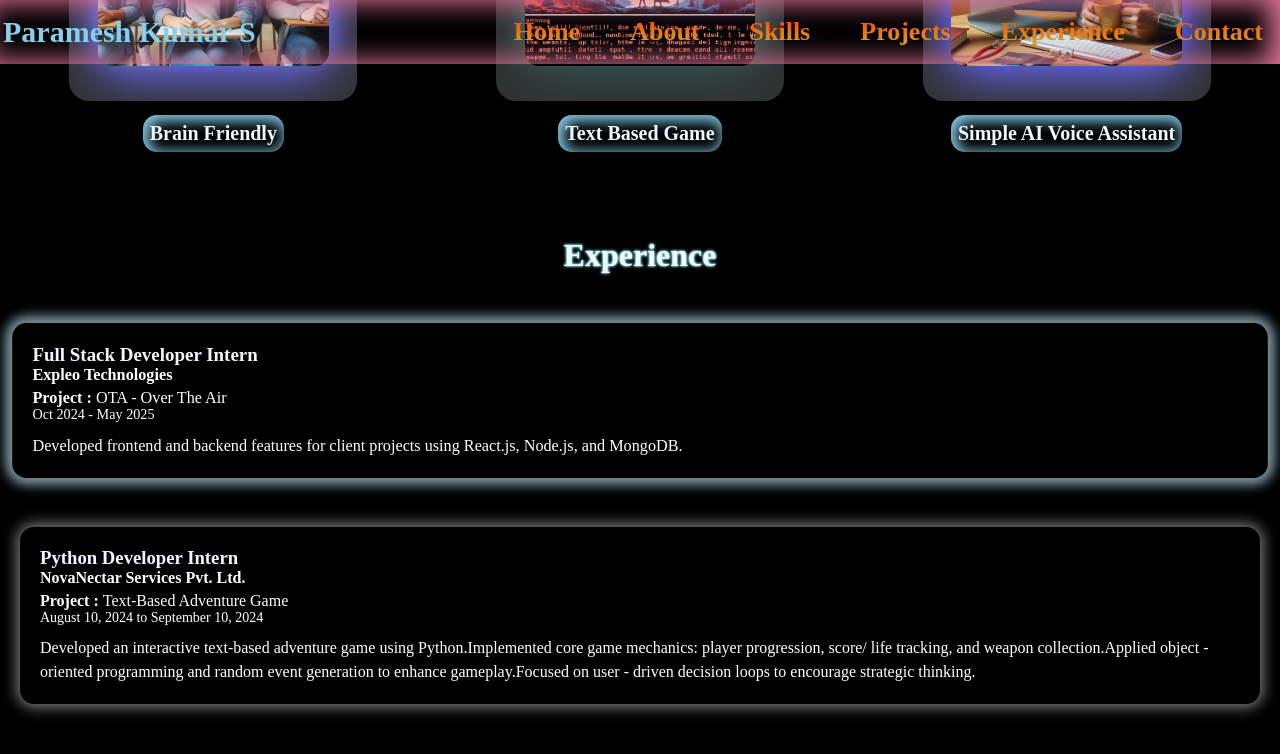
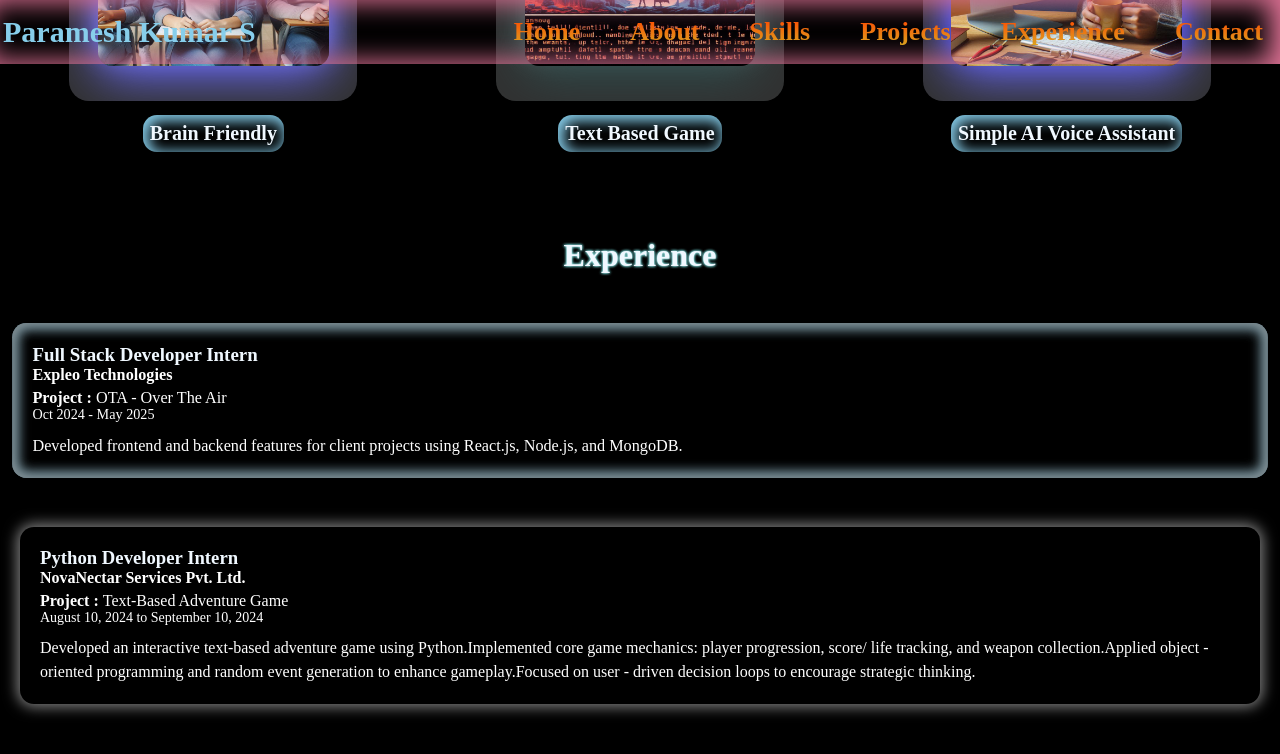
Before and after one commit to Paramesh-Kumar-2004/VP_Portfolio-2, a React (Create React App) app: page / in a window 1280 px wide. In both pictures the pointer is over the element 640 px from the left and 3664 px from the top of the page. Shown: the part 3264-4018 px from the top of the page. Built offline with nearby package versions, Linux system fonts and the light colour scheme.

Commit message:
Updating The Experience.css

```diff
--- a/src/Styles/Experience.css
+++ b/src/Styles/Experience.css
@@ -19,7 +19,7 @@
 .experience-item:hover {
     scale: 1.0126;
     transition: all 126ms ease-in-out;
-    box-shadow: 0 0 14px 3px gray, 0 0 14px 3px skyblue;
+    box-shadow: inset 0 0 14px 3px gray, inset 0 0 14px 3px skyblue;
 }
 
 .company {
```
